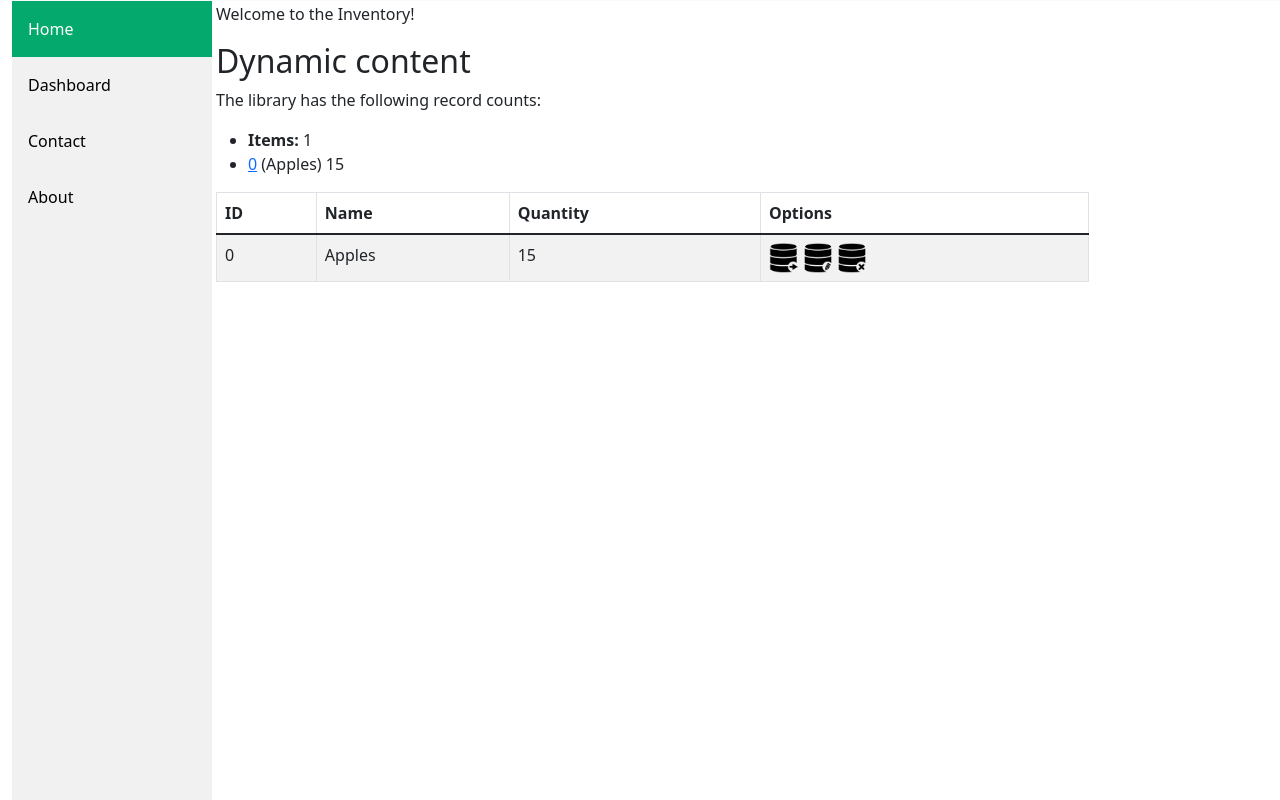
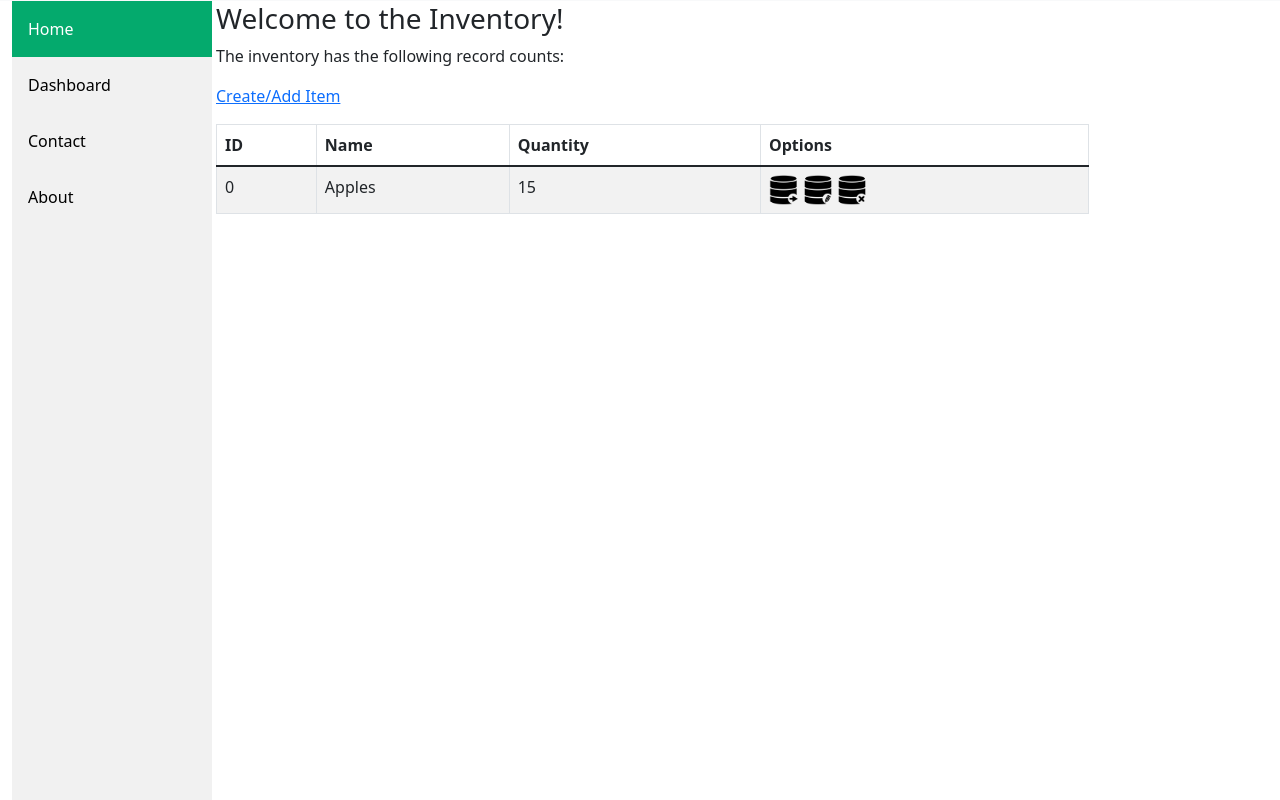
Before and after one commit to grantbriana/invenApp, a Django app: page /inventory/ in a window 1280 px wide. Shown: the part 55-855 px from the top of the page. Run offline with Django 4.2, Linux system fonts and the light colour scheme; a user stored in the database is signed in; data comes from the database, SQL or seed files in the repository; both versions use the stored data as it was after the commit.

Commit message:
csrf change

```diff
--- a/hello_azure/templates/inventory.html
+++ b/hello_azure/templates/inventory.html
@@ -7,9 +7,10 @@
 
 {% block content %}
 
-  <p>Welcome to the Inventory!</p>
-  <h2>Dynamic content</h2>
-  <p>The library has the following record counts:</p>
+  <h3>Welcome to the Inventory!</h3>
+  <p>The inventory has the following record counts:</p>
+  <p><a href = "item/create/">Create/Add Item</a></p>
+<!--
   <ul>
     <li><strong>Items:</strong> {{ num_items }}</li>
       {% for item in items %}
@@ -19,6 +20,7 @@
       {% endfor %}
 
   </ul>
+-->
   <div class="col-lg-12">
     <div class="table-responsive">
       <table class = "table table-bordered table-hover table-striped tablesorter">
--- a/hello_azure/urls.py
+++ b/hello_azure/urls.py
@@ -12,4 +12,7 @@ urlpatterns = [
     path('item/create/', views.ItemCreate.as_view(), name='item-create'),
     path('item/<int:pk>/update/', views.ItemUpdate.as_view(), name='item-update'),
     path('item/<int:pk>/delete/', views.ItemDelete.as_view(), name='item-delete'),
+    path('inventory/item/create/', views.ItemCreate.as_view(), name='item-create'),
+    path('inventory/item/<int:pk>/update/', views.ItemUpdate.as_view(), name='item-update'),
+    path('inventory/item/<int:pk>/delete/', views.ItemDelete.as_view(), name='item-delete'),
 ]
--- a/quickstartproject/settings.py
+++ b/quickstartproject/settings.py
@@ -125,3 +125,5 @@ STATIC_URL = 'static/'
 
 DEFAULT_AUTO_FIELD = 'django.db.models.BigAutoField'
 LOGIN_REDIRECT_URL = '/'
+
+CSRF_TRUSTED_ORIGINS = ["https://invenapp.azurewebsites.net/"]
```
Also changed, not shown: db.sqlite3.
